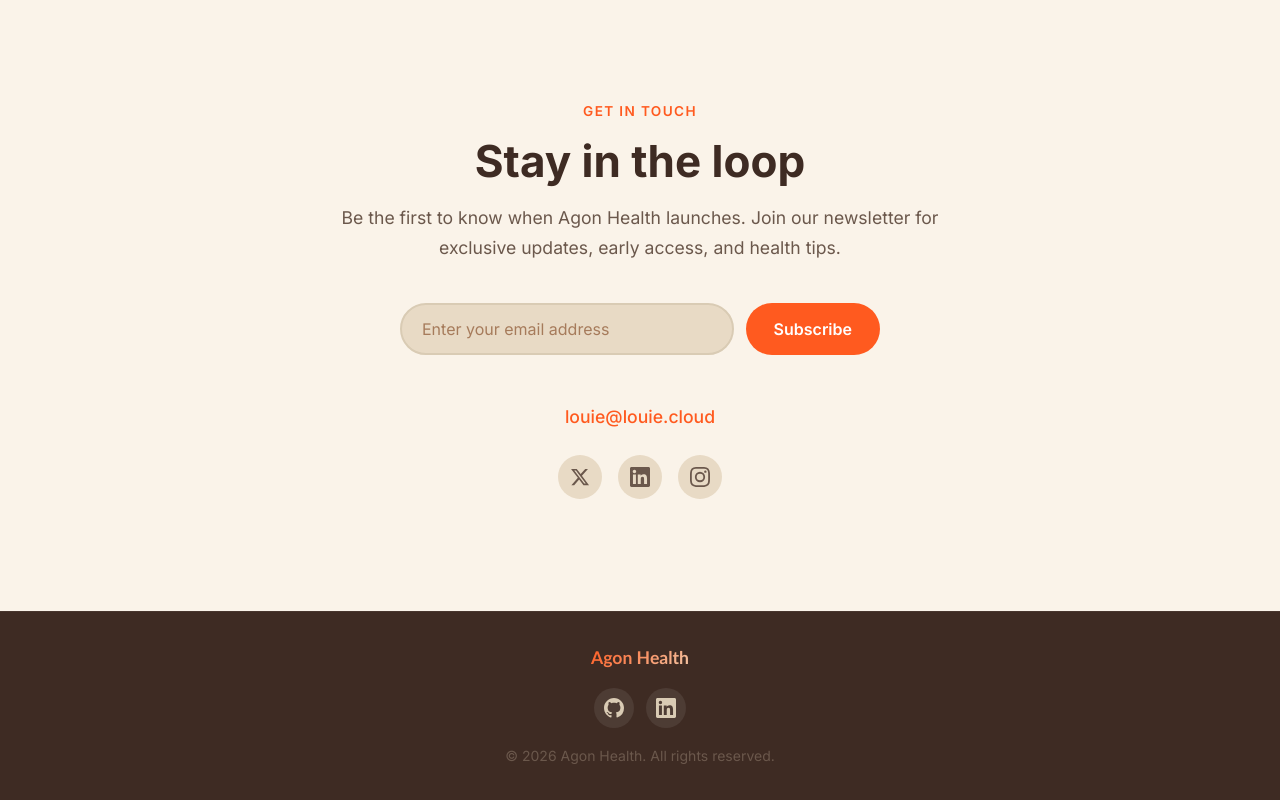
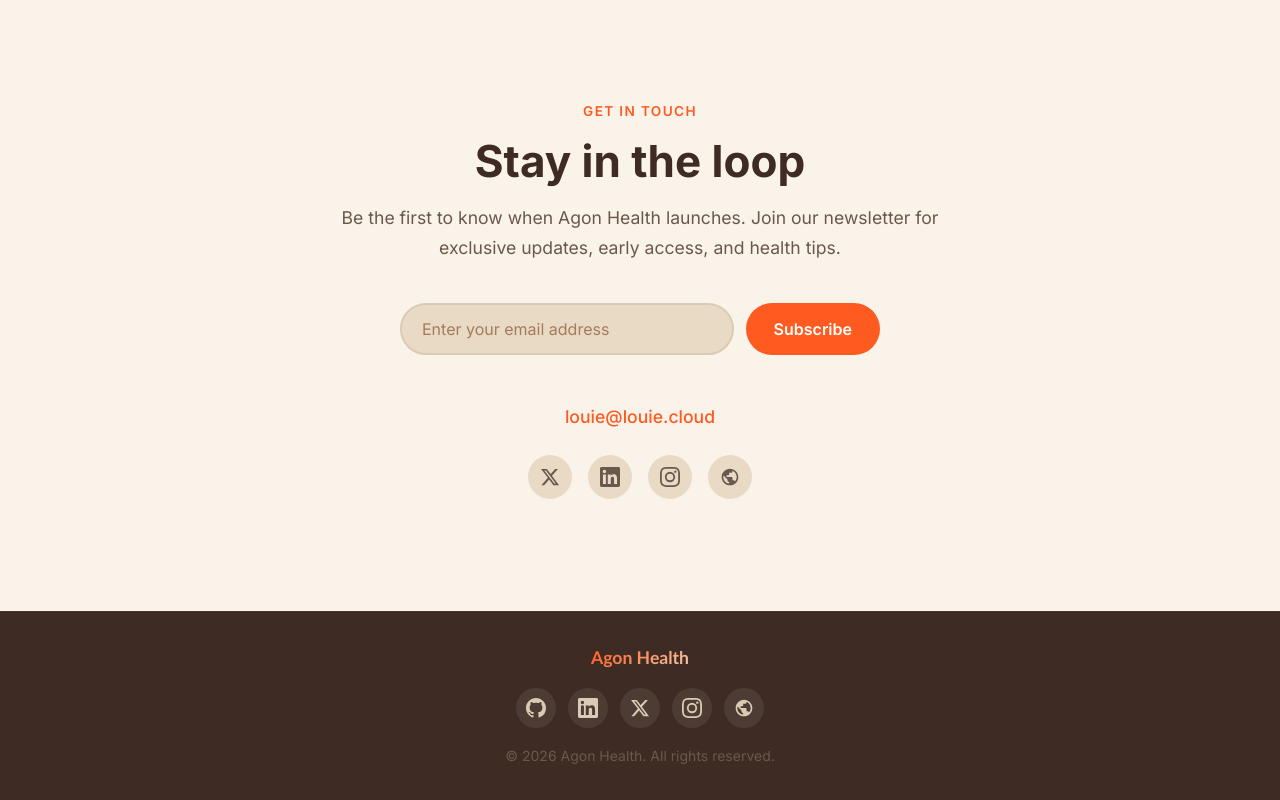
Before and after one commit to leormston/agon-health-splash, a React (Vite) app: page / in a window 1280 px wide. Shown: the part 3025-3825 px from the top of the page. Built offline with nearby package versions, Linux system fonts and the light colour scheme.

Commit message:
feat: add all social links (X, LinkedIn, Instagram, personal site) to Contact and Footer

```diff
--- a/src/components/Contact.jsx
+++ b/src/components/Contact.jsx
@@ -56,19 +56,24 @@ function Contact() {
             </a>
 
             <div className="contact__social">
-              <a href="#" className="contact__social-link" aria-label="Twitter">
+              <a href="https://x.com/LouieOrmstonX" target="_blank" rel="noopener noreferrer" className="contact__social-link" aria-label="Twitter/X">
                 <svg width="20" height="20" viewBox="0 0 24 24" fill="currentColor">
                   <path d="M18.244 2.25h3.308l-7.227 8.26 8.502 11.24H16.17l-5.214-6.817L4.99 21.75H1.68l7.73-8.835L1.254 2.25H8.08l4.713 6.231zm-1.161 17.52h1.833L7.084 4.126H5.117z" />
                 </svg>
               </a>
-              <a href="#" className="contact__social-link" aria-label="LinkedIn">
+              <a href="https://www.linkedin.com/in/louie-ormston/" target="_blank" rel="noopener noreferrer" className="contact__social-link" aria-label="LinkedIn">
                 <svg width="20" height="20" viewBox="0 0 24 24" fill="currentColor">
                   <path d="M20.447 20.452h-3.554v-5.569c0-1.328-.027-3.037-1.852-3.037-1.853 0-2.136 1.445-2.136 2.939v5.667H9.351V9h3.414v1.561h.046c.477-.9 1.637-1.85 3.37-1.85 3.601 0 4.267 2.37 4.267 5.455v6.286zM5.337 7.433c-1.144 0-2.063-.926-2.063-2.065 0-1.138.92-2.063 2.063-2.063 1.14 0 2.064.925 2.064 2.063 0 1.139-.925 2.065-2.064 2.065zm1.782 13.019H3.555V9h3.564v11.452zM22.225 0H1.771C.792 0 0 .774 0 1.729v20.542C0 23.227.792 24 1.771 24h20.451C23.2 24 24 23.227 24 22.271V1.729C24 .774 23.2 0 22.222 0h.003z" />
                 </svg>
               </a>
-              <a href="#" className="contact__social-link" aria-label="Instagram">
+              <a href="https://www.instagram.com/louieormston/" target="_blank" rel="noopener noreferrer" className="contact__social-link" aria-label="Instagram">
                 <svg width="20" height="20" viewBox="0 0 24 24" fill="currentColor">
                   <path d="M12 2.163c3.204 0 3.584.012 4.85.07 3.252.148 4.771 1.691 4.919 4.919.058 1.265.069 1.645.069 4.849 0 3.205-.012 3.584-.069 4.849-.149 3.225-1.664 4.771-4.919 4.919-1.266.058-1.644.07-4.85.07-3.204 0-3.584-.012-4.849-.07-3.26-.149-4.771-1.699-4.919-4.92-.058-1.265-.07-1.644-.07-4.849 0-3.204.013-3.583.07-4.849.149-3.227 1.664-4.771 4.919-4.919 1.266-.057 1.645-.069 4.849-.069zM12 0C8.741 0 8.333.014 7.053.072 2.695.272.273 2.69.073 7.052.014 8.333 0 8.741 0 12c0 3.259.014 3.668.072 4.948.2 4.358 2.618 6.78 6.98 6.98C8.333 23.986 8.741 24 12 24c3.259 0 3.668-.014 4.948-.072 4.354-.2 6.782-2.618 6.979-6.98.059-1.28.073-1.689.073-4.948 0-3.259-.014-3.667-.072-4.947-.196-4.354-2.617-6.78-6.979-6.98C15.668.014 15.259 0 12 0zm0 5.838a6.162 6.162 0 100 12.324 6.162 6.162 0 000-12.324zM12 16a4 4 0 110-8 4 4 0 010 8zm6.406-11.845a1.44 1.44 0 100 2.881 1.44 1.44 0 000-2.881z" />
+                </svg>
+              </a>
+              <a href="https://www.louie.cloud" target="_blank" rel="noopener noreferrer" className="contact__social-link" aria-label="Personal website">
+                <svg width="20" height="20" viewBox="0 0 24 24" fill="currentColor">
+                  <path d="M12 2C6.48 2 2 6.48 2 12s4.48 10 10 10 10-4.48 10-10S17.52 2 12 2zm-1 17.93c-3.95-.49-7-3.85-7-7.93 0-.62.08-1.21.21-1.79L9 15v1c0 1.1.9 2 2 2v1.93zm6.9-2.54c-.26-.81-1-1.39-1.9-1.39h-1v-3c0-.55-.45-1-1-1H8v-2h2c.55 0 1-.45 1-1V7h2c1.1 0 2-.9 2-2v-.41c2.93 1.19 5 4.06 5 7.41 0 2.08-.8 3.97-2.1 5.39z"/>
                 </svg>
               </a>
             </div>
--- a/src/components/Footer.jsx
+++ b/src/components/Footer.jsx
@@ -21,6 +21,21 @@ function Footer() {
                 <path d="M20.447 20.452h-3.554v-5.569c0-1.328-.027-3.037-1.852-3.037-1.853 0-2.136 1.445-2.136 2.939v5.667H9.351V9h3.414v1.561h.046c.477-.9 1.637-1.85 3.37-1.85 3.601 0 4.267 2.37 4.267 5.455v6.286zM5.337 7.433a2.062 2.062 0 01-2.063-2.065 2.064 2.064 0 112.063 2.065zm1.782 13.019H3.555V9h3.564v11.452zM22.225 0H1.771C.792 0 0 .774 0 1.729v20.542C0 23.227.792 24 1.771 24h20.451C23.2 24 24 23.227 24 22.271V1.729C24 .774 23.2 0 22.222 0h.003z"/>
               </svg>
             </a>
+            <a href="https://x.com/LouieOrmstonX" target="_blank" rel="noopener noreferrer" className="footer__social-link" aria-label="Twitter/X">
+              <svg width="20" height="20" viewBox="0 0 24 24" fill="currentColor">
+                <path d="M18.244 2.25h3.308l-7.227 8.26 8.502 11.24H16.17l-5.214-6.817L4.99 21.75H1.68l7.73-8.835L1.254 2.25H8.08l4.713 6.231zm-1.161 17.52h1.833L7.084 4.126H5.117z"/>
+              </svg>
+            </a>
+            <a href="https://www.instagram.com/louieormston/" target="_blank" rel="noopener noreferrer" className="footer__social-link" aria-label="Instagram">
+              <svg width="20" height="20" viewBox="0 0 24 24" fill="currentColor">
+                <path d="M12 2.163c3.204 0 3.584.012 4.85.07 3.252.148 4.771 1.691 4.919 4.919.058 1.265.069 1.645.069 4.849 0 3.205-.012 3.584-.069 4.849-.149 3.225-1.664 4.771-4.919 4.919-1.266.058-1.644.07-4.85.07-3.204 0-3.584-.012-4.849-.07-3.26-.149-4.771-1.699-4.919-4.92-.058-1.265-.07-1.644-.07-4.849 0-3.204.013-3.583.07-4.849.149-3.227 1.664-4.771 4.919-4.919 1.266-.057 1.645-.069 4.849-.069zM12 0C8.741 0 8.333.014 7.053.072 2.695.272.273 2.69.073 7.052.014 8.333 0 8.741 0 12c0 3.259.014 3.668.072 4.948.2 4.358 2.618 6.78 6.98 6.98C8.333 23.986 8.741 24 12 24c3.259 0 3.668-.014 4.948-.072 4.354-.2 6.782-2.618 6.979-6.98.059-1.28.073-1.689.073-4.948 0-3.259-.014-3.667-.072-4.947-.196-4.354-2.617-6.78-6.979-6.98C15.668.014 15.259 0 12 0zm0 5.838a6.162 6.162 0 100 12.324 6.162 6.162 0 000-12.324zM12 16a4 4 0 110-8 4 4 0 010 8zm6.406-11.845a1.44 1.44 0 100 2.881 1.44 1.44 0 000-2.881z"/>
+              </svg>
+            </a>
+            <a href="https://www.louie.cloud" target="_blank" rel="noopener noreferrer" className="footer__social-link" aria-label="Personal website">
+              <svg width="20" height="20" viewBox="0 0 24 24" fill="currentColor">
+                <path d="M12 2C6.48 2 2 6.48 2 12s4.48 10 10 10 10-4.48 10-10S17.52 2 12 2zm-1 17.93c-3.95-.49-7-3.85-7-7.93 0-.62.08-1.21.21-1.79L9 15v1c0 1.1.9 2 2 2v1.93zm6.9-2.54c-.26-.81-1-1.39-1.9-1.39h-1v-3c0-.55-.45-1-1-1H8v-2h2c.55 0 1-.45 1-1V7h2c1.1 0 2-.9 2-2v-.41c2.93 1.19 5 4.06 5 7.41 0 2.08-.8 3.97-2.1 5.39z"/>
+              </svg>
+            </a>
           </div>
           <p className="footer__copyright">
             © {currentYear} Agon Health. All rights reserved.
```
